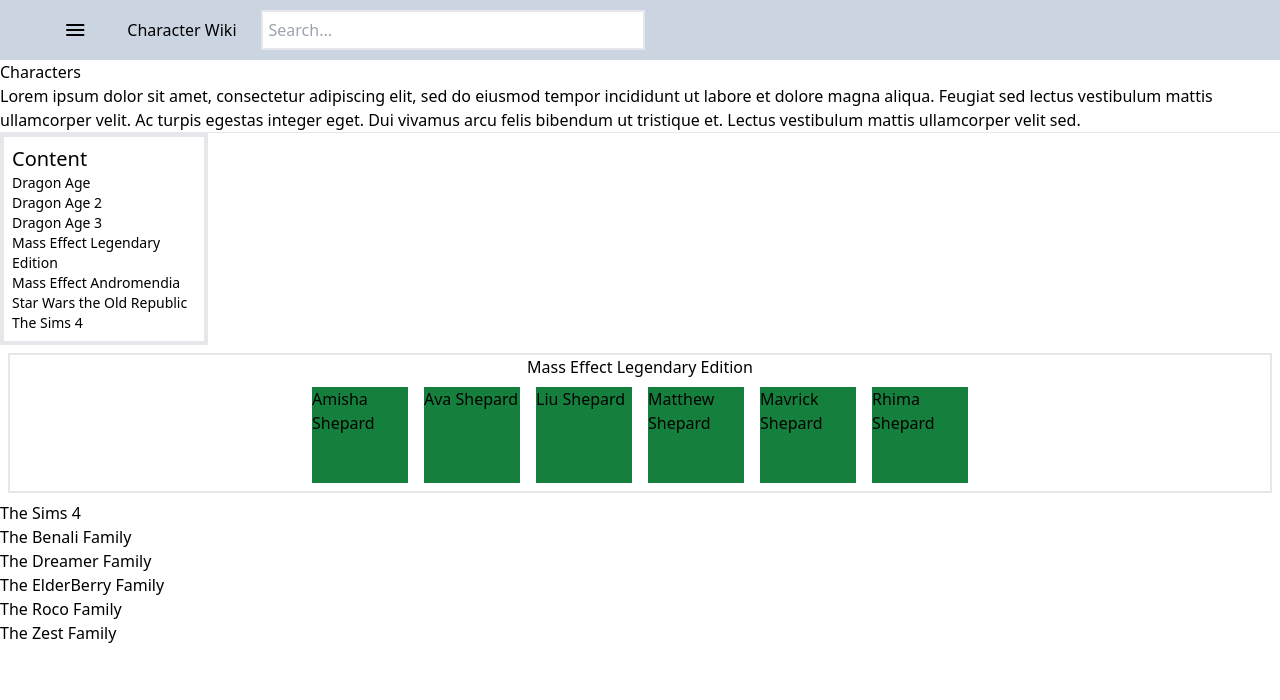
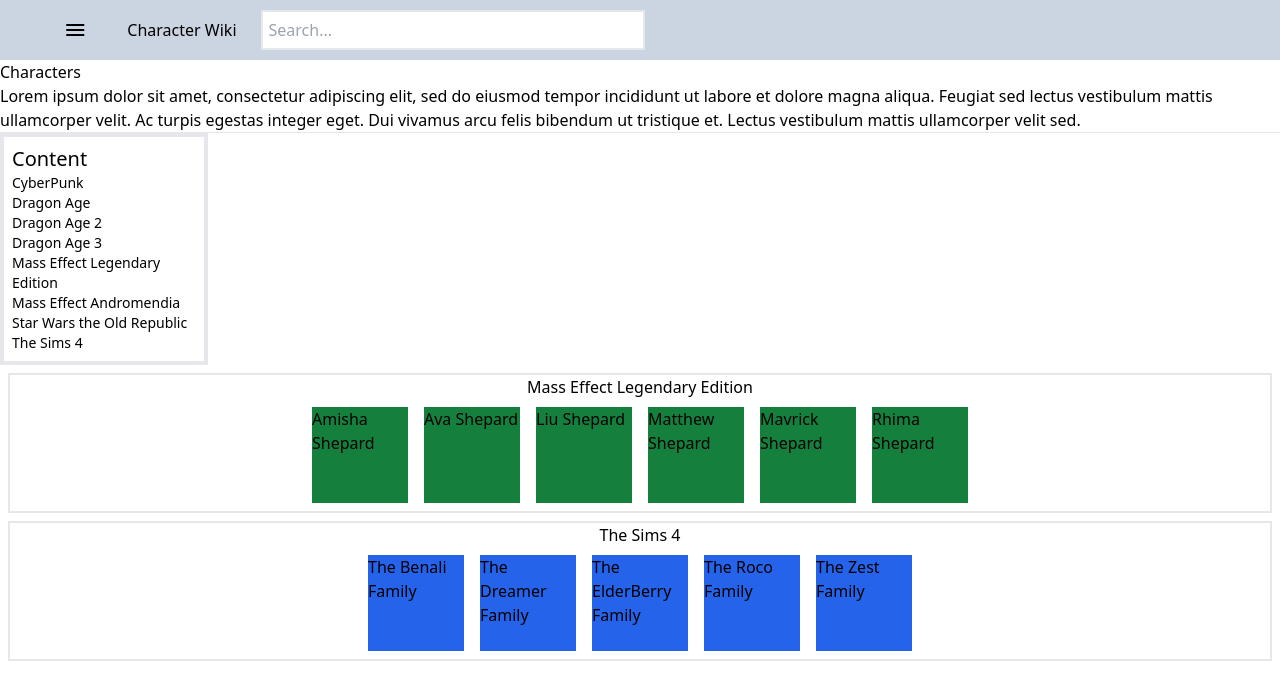
Before and after one commit to amchatman/Character-Wiki, a website: page src/character.html in a window 1280 px wide. Drawn offline with nearby package versions, Linux system fonts and the light colour scheme.

Commit message:
Character Page Update -Delete list -Created a section -Add styling

```diff
--- a/src/character.html
+++ b/src/character.html
@@ -46,6 +46,7 @@
         <div class="border-4 w-52 p-2">
             <h3 class="text-xl">Content</h3>
             <ul>
+                <li class="text-sm"><a href="#" class="hover:underline decoration-slate-400">CyberPunk</a></li>
                 <li class="text-sm"><a href="#" class="hover:underline decoration-slate-400">Dragon Age</a></li>
                 <li class="text-sm"><a href="#" class="hover:underline decoration-slate-400">Dragon Age 2</a></li>
                 <li class="text-sm"><a href="#" class="hover:underline decoration-slate-400">Dragon Age 3</a></li>
@@ -78,18 +79,27 @@
                 </a>
             </div>
             </section>
-            <div id="TS4">
-                <h2>The Sims 4</h2>
-                <ul>
-                    <li>The Benali Family</li>
-                    <li>The Dreamer Family</li>
-                    <li>The ElderBerry Family</li>
-                    <li>The Roco Family</li>
-                    <li>The Zest Family</li>
 
-                </ul>
+            <section class="border-2 m-2">
+                <h2 class="text-center">The Sims 4</h2>
+            <div id="TS4" class="flex max-sm:flex-wrap justify-center">
+                <a href="#">
+                   <div class="bg-blue-600 w-24 h-24 m-2">The Benali Family</div>
+                </a>
+                <a href="#">
+                    <div class="bg-blue-600 w-24 h-24 m-2">The Dreamer Family</div>
+                 </a>
+                 <a href="#">
+                    <div class="bg-blue-600 w-24 h-24 m-2">The ElderBerry Family</div>
+                 </a>
+                 <a href="#">
+                    <div class="bg-blue-600 w-24 h-24 m-2">The Roco Family</div>
+                 </a>
+                 <a href="#">
+                    <div class="bg-blue-600 w-24 h-24 m-2">The Zest Family</div>
+                 </a>
             </div>
-
+            </section>
 
    </main>
    <script src="script.js"></script>
```
Also changed, not shown: dist/output.css.
